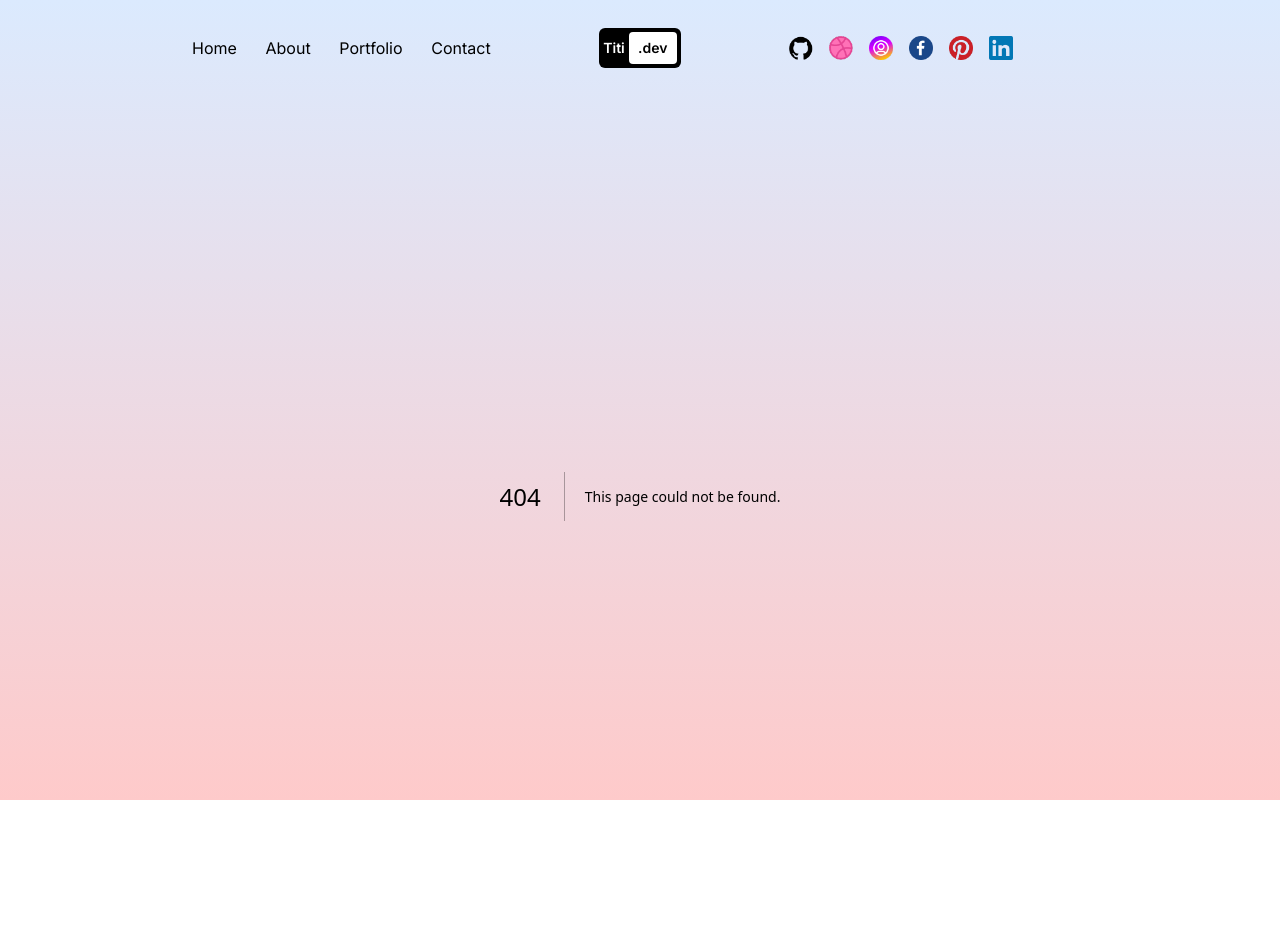
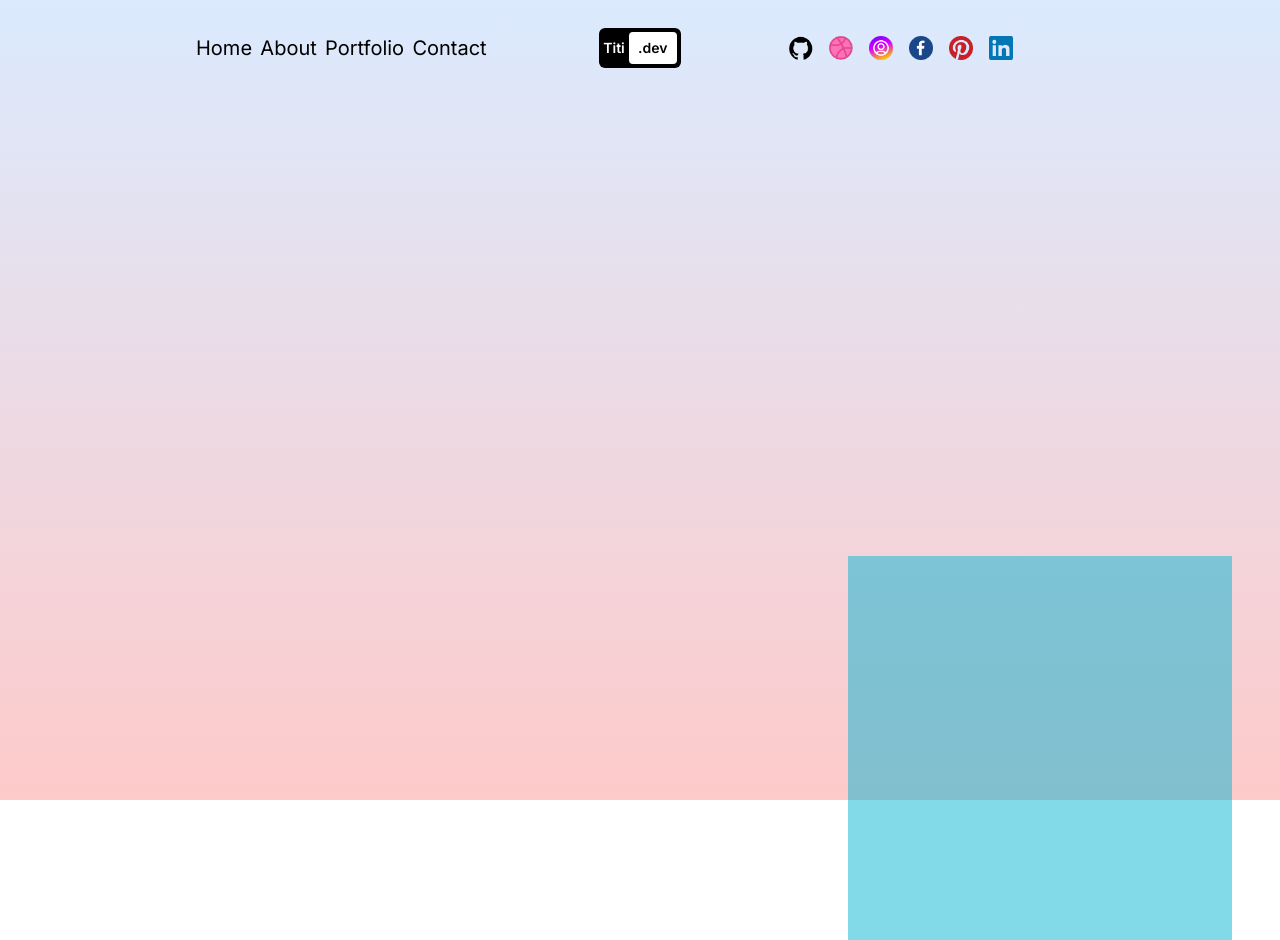
Before and after one commit to titic443/next-cv, a Next.js app: page /testanimation in a window 1280 px wide. Before the commit this address had no page. Before the commit the page ends 896 px from the top, so only its background shows below. Built offline with nearby package versions, Linux system fonts and the light colour scheme.

Commit message:
animation

```diff
--- a/src/app/layout.js
+++ b/src/app/layout.js
@@ -17,7 +17,7 @@ export default function RootLayout({ children }) {
           <div className="h-24">
             <Navbar />
           </div>
-          <div className="h-[calc(100vh - 6rem)]">{children}</div>
+          <div className="h-[calc(100vh-6rem)]">{children}</div>
         </div>
       </body>
     </html>
--- /dev/null
+++ b/src/app/testanimation/page.js
@@ -0,0 +1,29 @@
+"use client";
+import { motion } from "framer-motion";
+
+function TestPage() {
+  const variants = {
+    variant1: {
+      x: 400,
+      y: 300,
+      opacity: 0.5,
+    },
+    variant2: {
+      x: 100,
+      y: -300,
+      rotation: 90,
+    },
+  };
+
+  return (
+    <div className="h-full  flex items-center justify-center">
+      <motion.div
+        className="w-96 h-96 bg-cyan-500"
+        variants={variants}
+        animate={variants.variant1}
+      ></motion.div>
+    </div>
+  );
+}
+
+export default TestPage;
--- a/src/components/navbar.js
+++ b/src/components/navbar.js
@@ -2,6 +2,7 @@
 import Image from "next/image";
 import Link from "next/link";
 import { useState } from "react";
+import NavLink from "./navlink";
 
 const links = [
   { url: "/", title: "Home" },
@@ -13,17 +14,18 @@ const links = [
 const Navbar = () => {
   const [open, setOpen] = useState(false);
   return (
-    <div className="h-full flex items-center justify-between px-4 sm:px-12 lg:px-20 xl:px-48">
+    <div className="h-full flex items-center justify-between px-4 sm:px-12 lg:px-20 xl:px-48 text-xl">
       {/* Link */}
       <div className="hidden md:flex justify-between w-1/3">
         {links.map((link) => (
-          <Link href={link.url} key={link.title}>
-            {link.title}
-          </Link>
+          <NavLink link={link} key={link.title} />
+          // <Link href={link.url} key={link.title}>
+          //   {link.title}
+          // </Link>
         ))}
       </div>
       {/* Logo */}
-      <div className="md:hidden lg:flex w-1/3 justify-center">
+      <div className=" md:hidden lg:flex lg:w-1/3 justify-center">
         <Link
           href="/"
           className="text-sm bg-black rounded-md p-1 font-semibold flex items-center justify-center"
--- /dev/null
+++ b/src/components/navlink.js
@@ -0,0 +1,21 @@
+"use client";
+import Link from "next/link";
+import { usePathname } from "next/navigation";
+
+function NavLink({ link }) {
+  const pathName = usePathname();
+
+  console.log(pathName);
+  return (
+    <Link
+      className={`rounded p-1 ${
+        pathName === link.url ? "bg-black text-white" : ""
+      }`}
+      href={link.url}
+    >
+      {link.title}
+    </Link>
+  );
+}
+
+export default NavLink;
```
Also changed, not shown: package.json (+6 -5 lines), src/app/page.js (+31 -1 lines), 1 other file (tests, documents, lock files or other folders).
